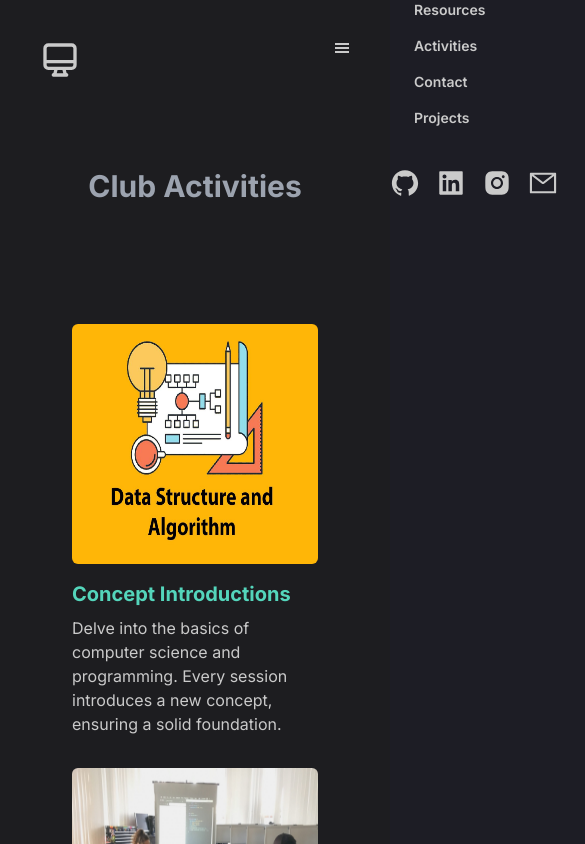
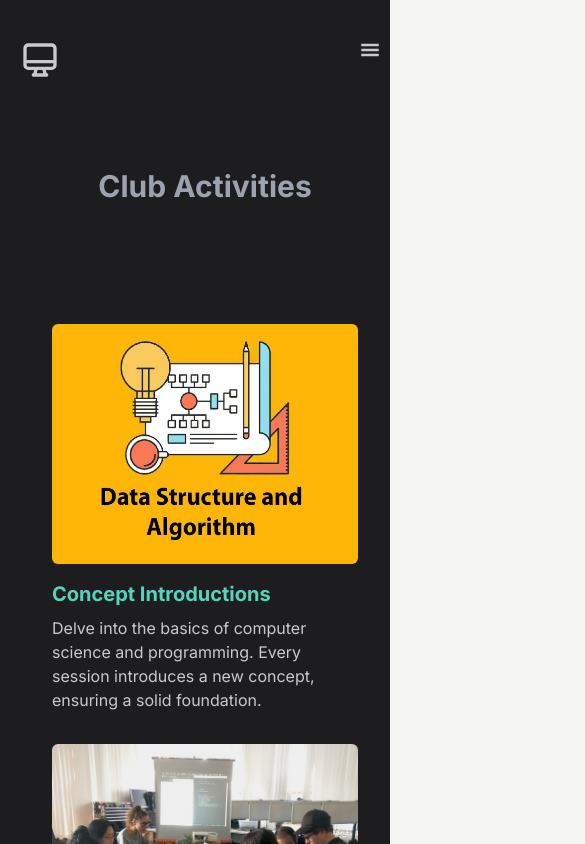
Before and after one commit to OppedRawen/IVC-Computer-Science, a React (Create React App) app: page /activities in a window 390 px wide. Shown: the top 844 px of the page, 585 px wide, since content can reach past the window. Built offline with nearby package versions, Linux system fonts and the light colour scheme.

Commit message:
hamburger sidebar overflow fixed?

```diff
--- a/src/App.css
+++ b/src/App.css
@@ -20,7 +20,9 @@
 .App {
   text-align: center;
 }
-
+nav{
+  position: relative;
+}
 .App-logo {
   height: 40vmin;
   pointer-events: none;
--- a/src/App.js
+++ b/src/App.js
@@ -36,7 +36,7 @@ useEffect(() => {
   return (
     <ThemeContext.Provider value={{ isDarkMode, toggleDarkMode: () => setIsDarkMode(prev => !prev) }}>
     <Router>
-   <div className={`px-10 overflow-x-hidden bg-[#1d1d20] : 'bg-stone-100 text-gray-500'}`}>
+   <div className={` pl-5 overflow-x-hidden bg-[#1d1d20] : 'bg-stone-100 text-gray-500'}`}>
 
 
 
--- a/src/activities.js
+++ b/src/activities.js
@@ -28,7 +28,7 @@ const Activities = () => {
         }
     };
 
-    // This data can be extracted out for cleanliness, similar to your projects page
+
     const activities = [
         {
             imgSrc: "compsci4.jpg",
@@ -53,7 +53,7 @@ const Activities = () => {
     ];
 
     return (
-        <div id="activities" className="flex justify-center items-center ">
+        <div id="activities" className="flex overflow-y-auto justify-center items-center ">
             <div className="container mx-auto max-w-screen-lg">
                 <h2 className="text-gray-400 font-bold text-3xl mb-6 text-center">Club Activities</h2>
                 <section className="max-w-screen-xl m-auto md:pl-20 px-8 py-24 sm:32">
--- a/src/components/Navbar.jsx
+++ b/src/components/Navbar.jsx
@@ -13,14 +13,28 @@ const Navbar = ({ isDarkMode, toggleDarkMode }) => {
     const [menuOpen, setMenuOpen] = useState(false);
     const [menuHeight, setMenuHeight] = useState(window.innerWidth > 768 ? 'auto' : '100vh');
 
+//     const toggleMenu = () => {
+//       if (!menuOpen && window.innerWidth <= 768) {
+//           setMenuHeight(`${document.body.scrollHeight}px`);
+//           document.body.style.overflow = 'hidden';
+//       } else if (window.innerWidth <= 768) {
+//           setMenuHeight('100vh');
+//       } else {
+//           setMenuHeight('auto');
+//       }
+//       setMenuOpen(prev => !prev);
+//   };
 const toggleMenu = () => {
   if (!menuOpen && window.innerWidth <= 768) {
       setMenuHeight(`${document.body.scrollHeight}px`);
       document.body.style.overflow = 'hidden';
-      } else if (window.innerWidth <= 768) {
+  } else {
+      document.body.style.overflow = 'auto'; // Ensure overflow is set to auto whenever the menu is not fully opened in mobile view.
+      if (window.innerWidth <= 768) {
           setMenuHeight('100vh');
       } else {
           setMenuHeight('auto');
+      }
   }
   setMenuOpen(prev => !prev);
 };
@@ -33,10 +47,10 @@ const Navbar = ({ isDarkMode, toggleDarkMode }) => {
             </Link>
 
             <div className="md:hidden">
-                <GiHamburgerMenu onClick={toggleMenu} className="cursor-pointer" />
+                <GiHamburgerMenu onClick={toggleMenu} className="cursor-pointer w-10 h-5" />
             </div>
 
-            <div className={` absolute top-0 right-0 w-64 bg-[#1d1d25] transform ${menuOpen ? 'translate-x-0 pt-10'  : 'translate-x-full'} transition-transform duration-300 ease-in-out md:static md:transform-none z-50 `}  style={{minHeight:menuHeight}}>
+            <div className={` absolute top-0 right-0 w-64 bg-[#1d1d25] transform ${menuOpen ? 'translate-x-0 pt-10'  : 'translate-x-full'} transition-transform duration-300 ease-in-out md:static md:transform-none z-50`}  style={{minHeight:menuHeight}}>
                {/* Close Button */}
                <button
                     className="md:hidden absolute top-2 right-2"
@@ -53,32 +67,29 @@ const Navbar = ({ isDarkMode, toggleDarkMode }) => {
                         </motion.div>
                     </li>
                     <li className="ml-6 mr-6 font-semibold hover:text-[#54d5bb]">
-                        <motion.a
-                            href="#activities"
-                            whileTap={{ scale: 0.95 }}
+                    <motion.div whileTap={{ scale: 0.95 }}>
+                <Link to="/activities" onClick={() => setMenuOpen(false)}>Activities</Link>
+                    </motion.div>
 
-                        >
-                            <Link to="/activities" onClick={() => setMenuOpen(false)}>Activities</Link>
-                        </motion.a>
                     </li>
 
                     <li className="ml-6 mr-6 font-semibold hover:text-[#54d5bb]">
-                        <motion.a
+                        <motion.div
                             href="#contact"
                             whileTap={{ scale: 0.95 }}
 
                         >
                            <Link to="/contact" onClick={() => setMenuOpen(false)}> Contact</Link>
-                        </motion.a>
+                        </motion.div>
                     </li>
                     <li className="ml-6 mr-6 font-semibold hover:text-[#54d5bb]">
-                        <motion.a
+                        <motion.div
                             href="#projects"
                             whileTap={{ scale: 0.95 }}
 
                         >
                           <Link to="/projects" onClick={() => setMenuOpen(false)}>Projects</Link>
-                        </motion.a>
+                        </motion.div>
                     </li>
                     {/* <li>
                     <button onClick={toggleDarkMode}  className="w-1/2 m-2 p-3 flex justify-center items-center text-slate-400 hover:text-gray-800 cursor-pointer">
@@ -87,7 +98,7 @@ const Navbar = ({ isDarkMode, toggleDarkMode }) => {
                     </li> */}
 
                 </ul>
-                <div className=" mt-10 md:hidden ">  {/* Push the social links to the bottom */}
+                <div className=" ml-5 mt-12 md:hidden ">  {/* Push the social links to the bottom */}
                 <SocialLinks layout="horizontal"/>
             </div>
             </div>
```
Lines whose indentation alone changed are shown as unchanged.
